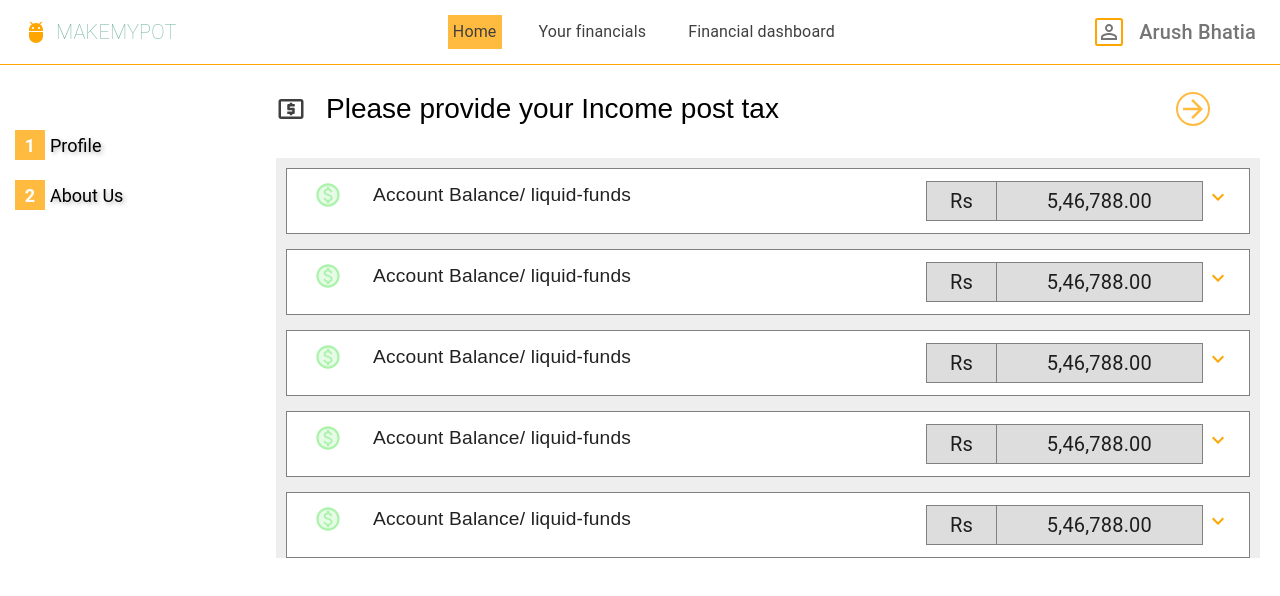
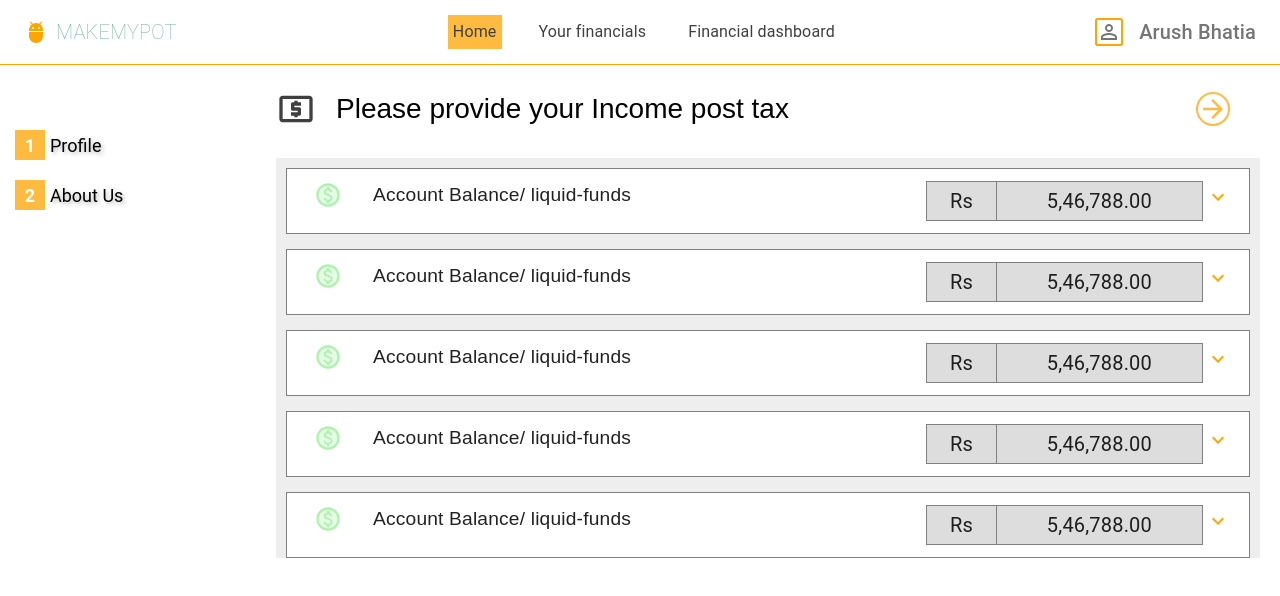
Before and after one commit to antas123/makeMyPot, a React (Vite) app in the folder make_my_pot/: page /yourFinancials in a window 1280 px wide. Shown: the top 596 px of the page. Built offline with nearby package versions, Linux system fonts and the light colour scheme.

Commit message:
refactoring design 2

```diff
--- a/make_my_pot/src/components/scene/SceneHeader.jsx
+++ b/make_my_pot/src/components/scene/SceneHeader.jsx
@@ -8,7 +8,7 @@ const SceneHeader = () => {
       style={{
         display: "flex",
         justifyContent: "space-between",
-        paddingRight: "50px",
+        paddingRight: "30px",
         alignItems: "center",
       }}
     >
@@ -21,7 +21,7 @@ const SceneHeader = () => {
       >
         <LocalAtmIcon
           style={{
-            fontSize: "30px",
+            fontSize: "40px",
             opacity: 0.75,
             marginRight: "20px",
           }}
```
